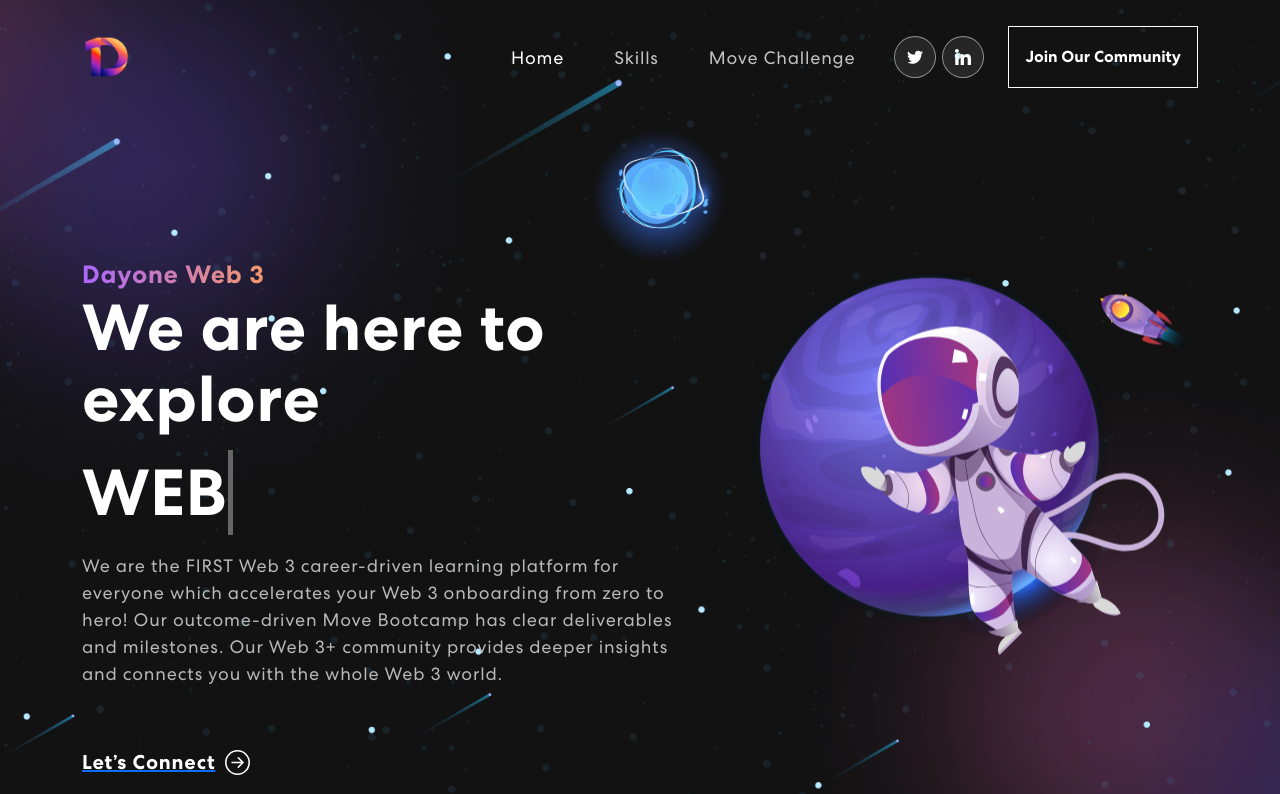
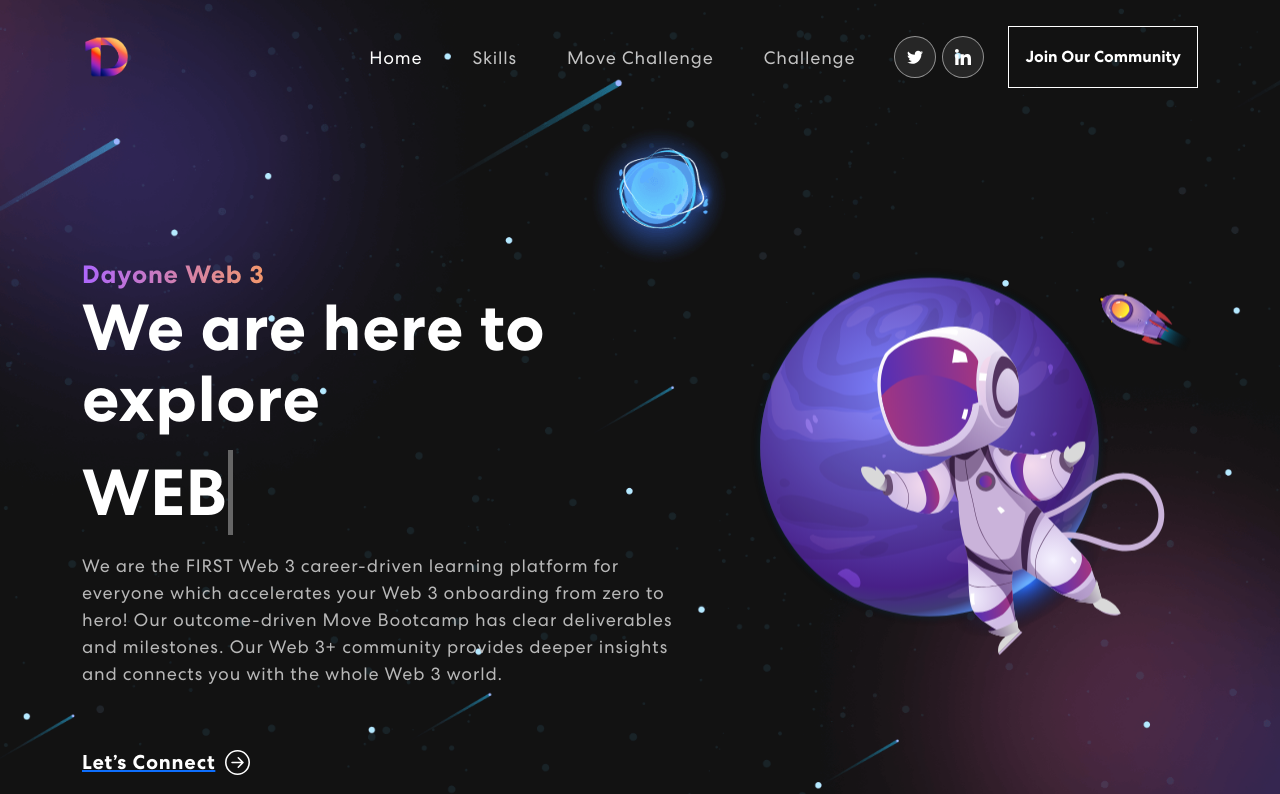
Before and after one commit to pette1999/DayOne-Web3-Website, a React (Create React App) app: page / in a window 1280 px wide. Shown: the top 794 px of the page. Built offline with nearby package versions, Linux system fonts and the light colour scheme.

Commit message:
Update 3 files

```diff
--- a/src/components/Contact.js
+++ b/src/components/Contact.js
@@ -8,7 +8,6 @@
   const [email, setEmail] = useState('');
   const [firstName, setFirstName] = useState('');
   const [lastName, setLastName] = useState('');
-
   // const formInitialDetails = {
   //   firstName: '',
   //   lastName: '',
--- a/src/components/NavBar.js
+++ b/src/components/NavBar.js
@@ -46,6 +46,7 @@
               <Nav.Link href="#home" className={activeLink === 'home' ? 'active navbar-link' : 'navbar-link'} onClick={() => onUpdateActiveLink('home')}>Home</Nav.Link>
               <Nav.Link href="#skills" className={activeLink === 'skills' ? 'active navbar-link' : 'navbar-link'} onClick={() => onUpdateActiveLink('skills')}>Skills</Nav.Link>
               <Nav.Link href="#projects" className={activeLink === 'projects' ? 'active navbar-link' : 'navbar-link'} onClick={() => onUpdateActiveLink('projects')}>Move Challenge</Nav.Link>
+              <Nav.Link href="/move_challenge" className={activeLink === 'projects' ? 'active navbar-link' : 'navbar-link'} onClick={() => onUpdateActiveLink('projects')}>Challenge</Nav.Link>
             </Nav>
             <span className="navbar-text">
               <div className="social-icon">
```
Also changed, not shown: 1 other file (tests, documents, lock files or other folders).
